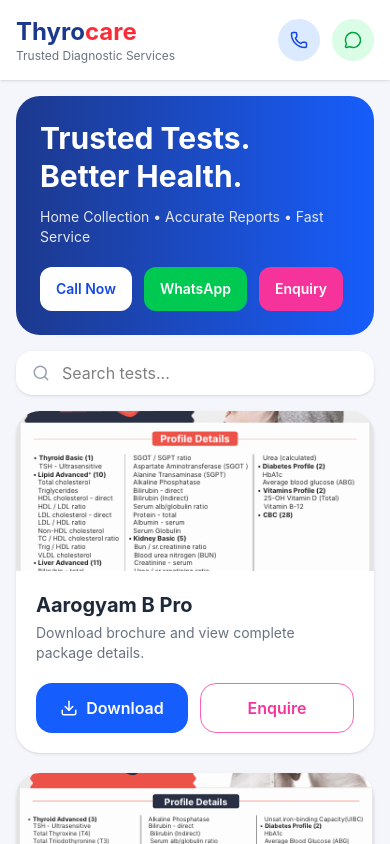
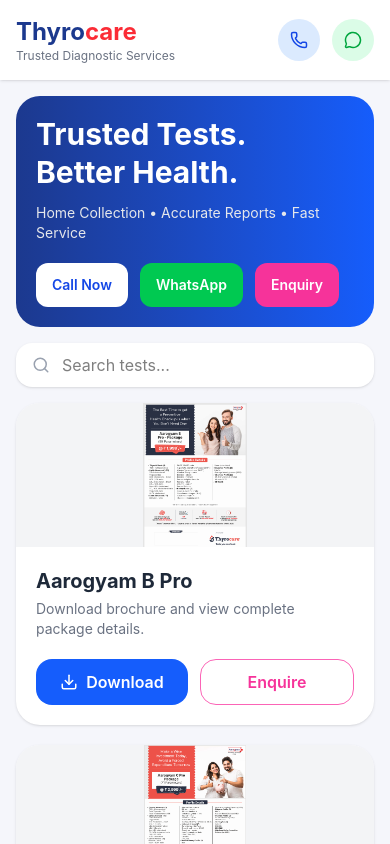
Before and after one commit to aditi280706/thyrocare-website, a React (Vite) app in the folder thyrocare-website/: page / in a window 390 px wide. Shown: the top 844 px of the page. Built offline with nearby package versions, Linux system fonts and the light colour scheme.

Commit message:
Polished brochure UI and improved mobile layout

```diff
--- a/thyrocare-website/src/pages/Home.jsx
+++ b/thyrocare-website/src/pages/Home.jsx
@@ -120,7 +120,7 @@
       </div>
 
       {/* HERO */}
-      <div className="mx-4 mt-4 rounded-3xl bg-gradient-to-r from-blue-900 to-blue-600 text-white p-6">
+      <div className="mx-4 mt-4 rounded-3xl bg-gradient-to-r from-blue-900 to-blue-600 text-white p-5">
 
         <h1 className="text-3xl font-bold leading-tight">
           Trusted Tests.
@@ -190,7 +190,7 @@
             <img
               src={t.image}
               alt={t.name}
-              className="w-full h-40 object-cover"
+              className="w-full h-36 object-contain bg-gray-100"
             />
 
             {/* CONTENT */}
@@ -209,7 +209,7 @@
                 <a
                   href={t.file}
                   download
-                  className="flex-1 bg-blue-600 text-white py-3 rounded-2xl flex items-center justify-center gap-2 font-semibold"
+                  className="flex-1 bg-blue-600 text-white py-2.5 rounded-2xl flex items-center justify-center gap-2 font-semibold"
                 >
                   <Download size={18} />
                   Download
@@ -217,7 +217,7 @@
 
                 <Link
                   to="/enquiry"
-                  className="flex-1 border border-pink-400 text-pink-500 py-3 rounded-2xl text-center font-semibold"
+                  className="flex-1 border border-pink-400 text-pink-500 py-2.5 rounded-2xl text-center font-semibold"
                 >
                   Enquire
                 </Link>
```
